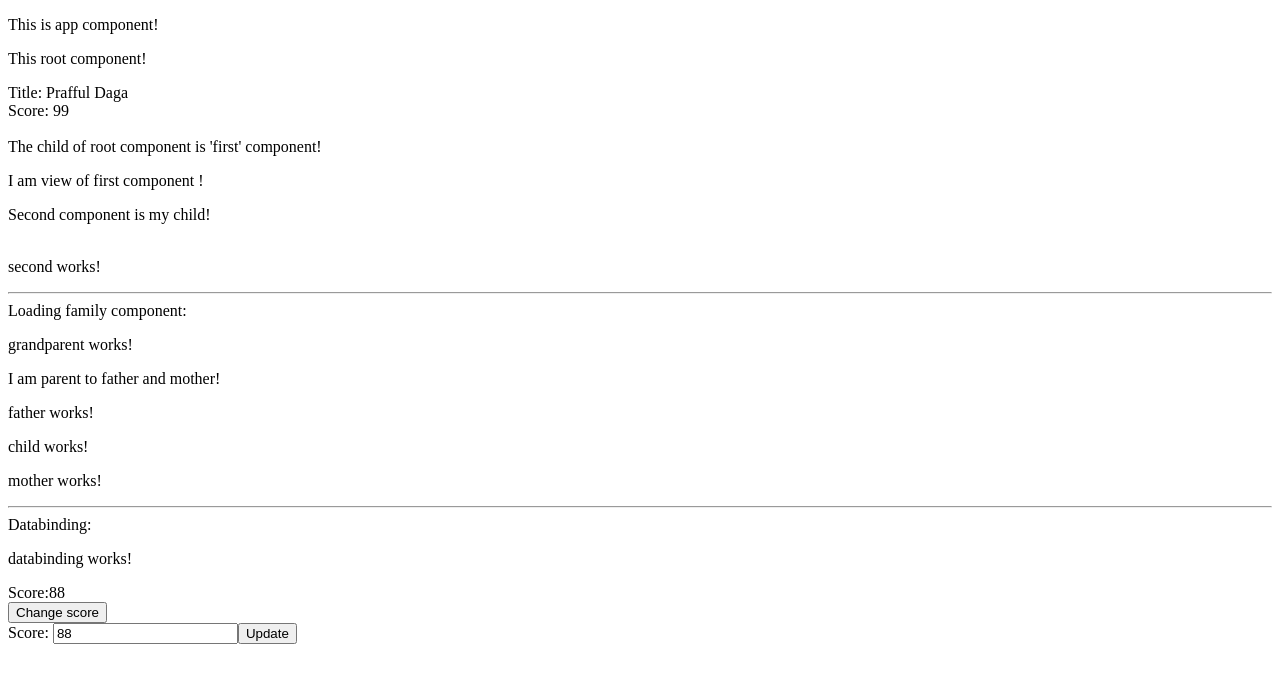
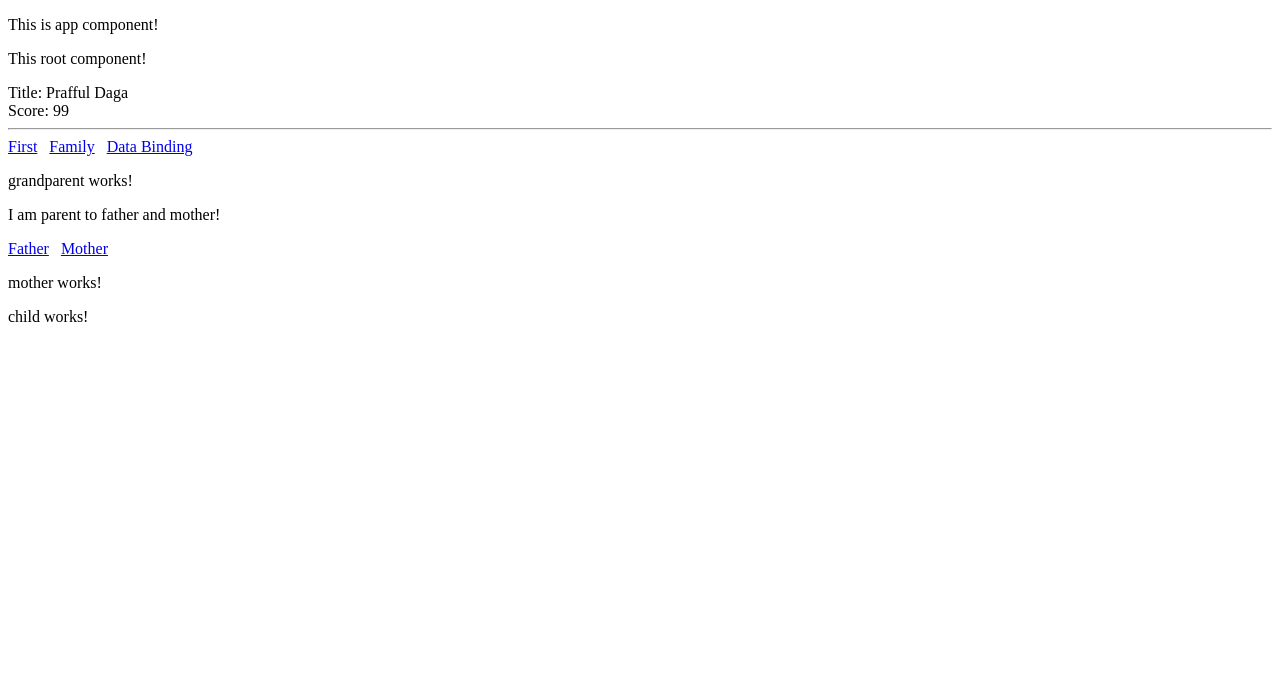
Before and after one commit to prafful/march2020_angular, an Angular app: page /family/mother in a window 1280 px wide. Before the commit this address led to /. Shown: the top 682 px of the page. Built offline with nearby package versions, Linux system fonts and the light colour scheme.

Commit message:
spa in angular

```diff
--- a/src/app/app-routing.module.ts
+++ b/src/app/app-routing.module.ts
@@ -1,8 +1,51 @@
 import { NgModule } from '@angular/core';
 import { Routes, RouterModule } from '@angular/router';
+import { FirstComponent } from './first/first.component';
+import { GrandparentComponent } from './family/grandparent/grandparent.component';
+import { DatabindingComponent } from './logic/databinding/databinding.component';
+import { NotfoundComponent } from './notfound/notfound/notfound.component';
+import { FatherComponent } from './family/father/father.component';
+import { MotherComponent } from './family/mother/mother.component';
 
 
-const routes: Routes = [];
+const routes: Routes = [
+  {
+    path:'',
+    redirectTo:'first',
+    pathMatch:'full'
+  },
+  {
+    path:'first',
+    component: FirstComponent
+  },
+  {
+    path:'family',
+    component: GrandparentComponent,
+    children:[
+      {
+        path:'',
+        redirectTo:'mother',
+        pathMatch:'full'
+      },
+      {
+        path:'father',
+        component:FatherComponent
+      },
+      {
+        path:'mother',
+        component: MotherComponent
+      }
+    ]
+  },
+  {
+    path:'databinding',
+    component:DatabindingComponent
+  },
+  {
+    path:'**',
+    component:NotfoundComponent
+  }
+];
 
 @NgModule({
   imports: [RouterModule.forRoot(routes)],
--- a/src/app/app.component.html
+++ b/src/app/app.component.html
@@ -3,17 +3,16 @@
 Title: {{ title }}
 <br>
 Score: {{ score }}
-<br>
-<br>
-The child of root component is 'first' component!
-<app-first></app-first>
+
+
 <hr>
-Loading family component:
-<br>
-<cts-grandparent></cts-grandparent>
-<hr>
-Databinding:
-<br>
-<cts-databinding></cts-databinding>
+
+
+<a routerLink="/first">First</a>
+&nbsp;
+<a routerLink="/family">Family</a>
+&nbsp;
+<a routerLink="/databinding">Data Binding</a>
+
 
 <router-outlet></router-outlet>
--- a/src/app/app.module.ts
+++ b/src/app/app.module.ts
@@ -12,6 +12,7 @@ import { FatherComponent } from './family/father/father.component';
 import { MotherComponent } from './family/mother/mother.component';
 import { ChildComponent } from './family/child/child.component';
 import { DatabindingComponent } from './logic/databinding/databinding.component';
+import { NotfoundComponent } from './notfound/notfound/notfound.component';
 
 @NgModule(
   {
@@ -23,7 +24,8 @@ import { DatabindingComponent } from './logic/databinding/databinding.component'
     FatherComponent,
     MotherComponent,
     ChildComponent,
-    DatabindingComponent  ],
+    DatabindingComponent,
+    NotfoundComponent  ],
   imports: [
     BrowserModule,
     AppRoutingModule ,
--- a/src/app/family/father/father.component.html
+++ b/src/app/family/father/father.component.html
@@ -1,2 +1 @@
 <p>father works!</p>
-<cts-child></cts-child>
--- a/src/app/family/grandparent/grandparent.component.html
+++ b/src/app/family/grandparent/grandparent.component.html
@@ -1,4 +1,8 @@
 <p>grandparent works!</p>
 <p>I am parent to father and mother!</p>
-<cts-father></cts-father>
-<cts-mother></cts-mother>
+
+<a routerLink="father">Father</a>
+&nbsp;
+<a routerLink="mother">Mother</a>
+
+<router-outlet></router-outlet>
--- a/src/app/family/mother/mother.component.html
+++ b/src/app/family/mother/mother.component.html
@@ -1 +1,4 @@
 <p>mother works!</p>
+
+
+<cts-child></cts-child>
--- /dev/null
+++ b/src/app/notfound/notfound/notfound.component.html
@@ -0,0 +1 @@
+<p>notfound works!</p>
--- /dev/null
+++ b/src/app/notfound/notfound/notfound.component.ts
@@ -0,0 +1,15 @@
+import { Component, OnInit } from '@angular/core';
+
+@Component({
+  selector: 'cts-notfound',
+  templateUrl: './notfound.component.html',
+  styleUrls: ['./notfound.component.css']
+})
+export class NotfoundComponent implements OnInit {
+
+  constructor() { }
+
+  ngOnInit(): void {
+  }
+
+}
```
Also changed, not shown: src/app/notfound/notfound/notfound.component.css (added), 1 other file (tests, documents, lock files or other folders).
